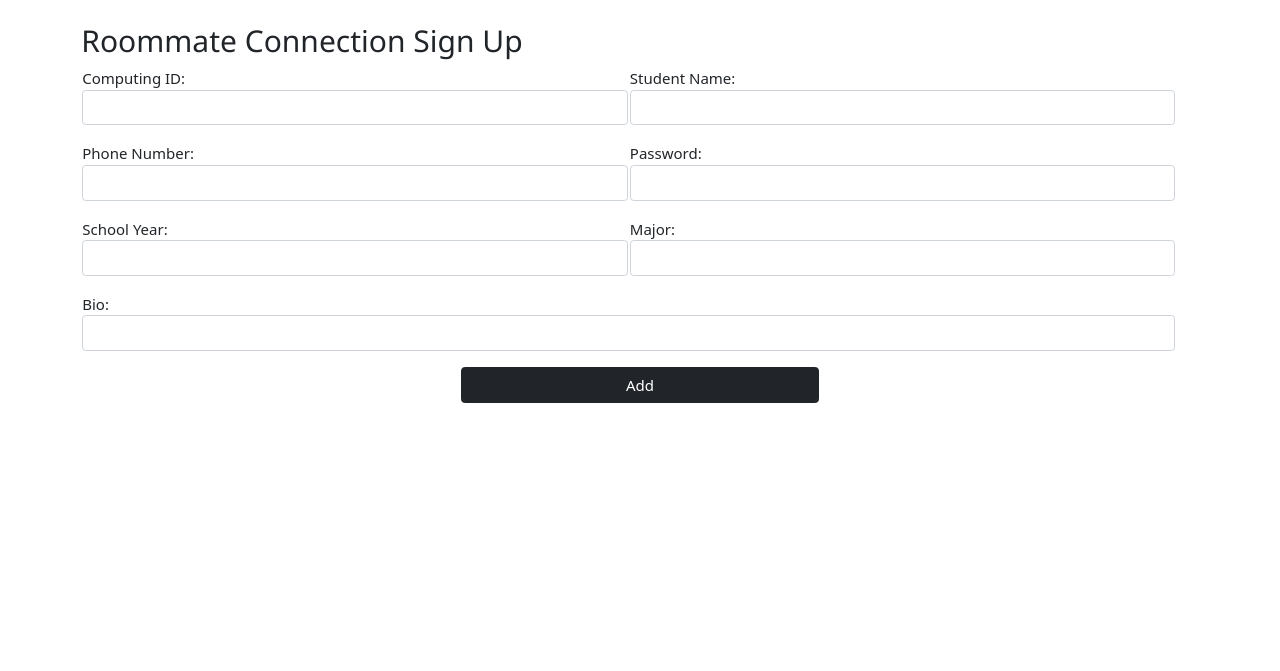
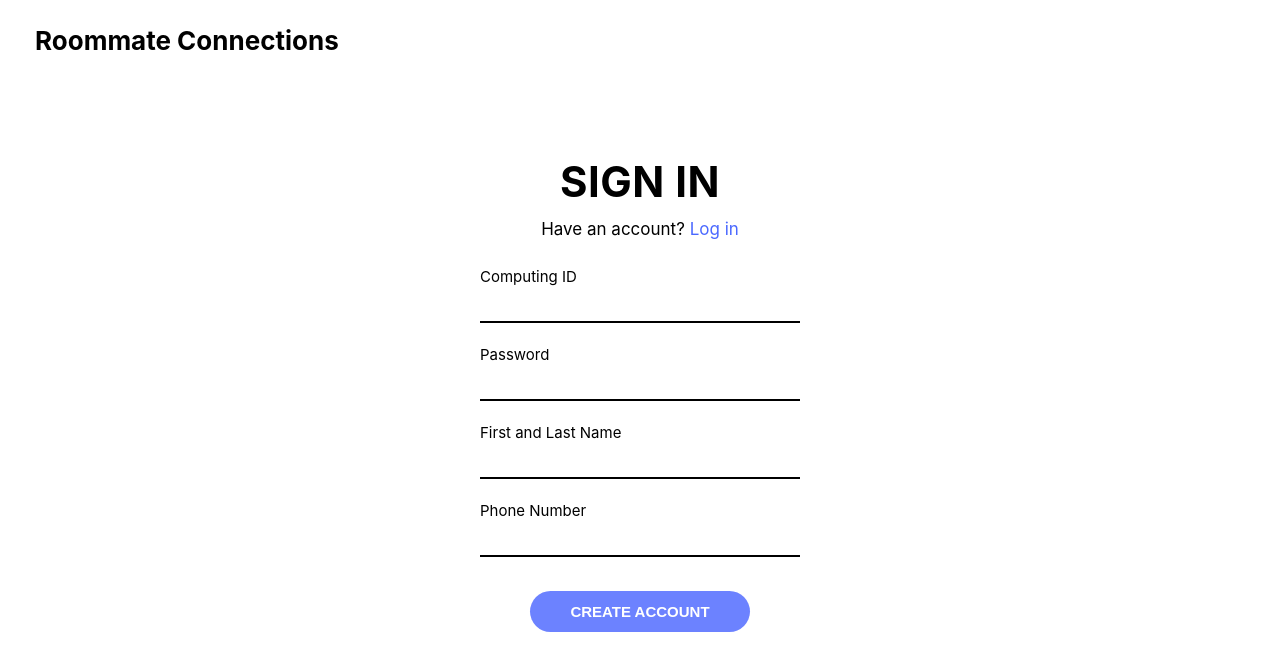
Before and after one commit to tugu-baterdene/database_project, a PHP site: page /sign_up.php in a window 1280 px wide. Shown: the top 671 px of the page. Run offline with PHP 8.4, Linux system fonts and the light colour scheme.

Commit message:
created design for sign up page

```diff
--- a/sign_up-db.php
+++ b/sign_up-db.php
@@ -1,24 +1,18 @@
 <?php
-function addUsers($comp_id, $stu_name, $phone_number, $passwd, $school_year, $major, $bio)
+function addUsers($comp_id, $stu_name, $phone_number, $passwd)
 {
 	global $db;
 	$query = "INSERT INTO users
           SET comp_id = :comp_id,
               stu_name = :stu_name,
               phone_number = :phone_number,
-              passwd = :passwd,
-              school_year = :school_year,
-              major = :major,
-              bio = :bio";
+              passwd = :passwd";
 	try {
 		$statement = $db->prepare($query);
         $statement->bindValue(':comp_id', $comp_id);
         $statement->bindValue(':stu_name', $stu_name);
         $statement->bindValue(':phone_number', $phone_number);
         $statement->bindValue(':passwd', $passwd);
-        $statement->bindValue(':school_year', $school_year);
-        $statement->bindValue(':major', $major);
-        $statement->bindValue(':bio', $bio);
         $statement->execute();
         $statement->closeCursor();
 	}
@@ -28,7 +22,6 @@ function addUsers($comp_id, $stu_name, $phone_number, $passwd, $school_year, $ma
 	catch (Exception $e) {
 		echo $e->getMessage();
 	}
-
 }
 
 function getAllUsers()
--- a/sign_up.css
+++ b/sign_up.css
@@ -1,46 +1,98 @@
-.disabled { background-color: lightgray; color:silver; border-radius: 4px; padding: 4px 10px 4px 10px; }
-.enabled { background-color: black; color:white; border-radius: 4px; padding: 4px 10px 4px 10px; }
-
-.smallbr { font-size:15%; display: block;}
-
-.msg { color:crimson; font-style:italic; }
-.cofm-msg { color:darkgreen; font-style:italic; }
-
-.need-attention { border: 1px solid crimson; }
-
 body {
-  min-height: 100vh;
-  display: flex;
-  flex-direction: column;
+    margin: 0;
+    padding: 0;
+    background: white;
+    font-family: -apple-system, BlinkMacSystemFont, "Segoe UI", Roboto, sans-serif;
+    color: #000;
 }
 
-html,
-body {
-  height: 100%;
+/* HEADER TOP LEFT */
+.header {
+    font-size: 26px;          /* medium size */
+    font-weight: 700;
+    padding: 25px 35px;       /* medium padding */
 }
 
-footer {
-  position: absolute;
-  bottom: 0;
-  width: 100%;
-  height: 6.5rem;            /* Footer height */
-  /* font-size: 90%; */
+/* SIGN IN WRAPPER */
+.signin-wrapper {
+    text-align: center;
+    margin-top: 75px;         /* medium top margin */
 }
 
-#page-container {
-  position: relative;  /* absolute;  */
-  min-height: 100vh;
-  width: 100%;
+/* SIGN IN title */
+.signin-title {
+    font-size: 42px;          /* between large and small */
+    font-weight: 700;
+    margin: 0 0 12px 0;
+    letter-spacing: 0.5px;
 }
 
-#content-wrap {
-  padding-bottom: 6.5rem;    /* Footer height */
+/* login line */
+.login-line {
+    font-size: 17px;          /* medium size */
+    margin-top: 12px;
+    margin-bottom: 28px;      /* medium gap */
 }
 
-.cropped-img {
-  width: 200px; /* width of container */
-  height: 2px; /* height of container */
-  border: 1px solid black;
-  object-fit: cover;
-  object-position: 100% 50%;
+.login-line a {
+    color: #4a68ff;
+    text-decoration: none;
 }
+
+/* Form container */
+.signin-form {
+    width: 85%;               /* slightly wider than very small version */
+    max-width: 320px;         /* medium max width */
+    margin: 0 auto;
+    text-align: left;
+}
+
+/* Labels */
+.signin-form label {
+    font-size: 15px;          /* medium label font */
+    margin-bottom: 4px;
+    display: block;
+}
+
+/* Inputs */
+.signin-form input[type="text"],
+.signin-form input[type="password"] {
+    width: 100%;
+    border: none;
+    border-bottom: 2px solid black;
+    font-size: 15px;          /* medium text size */
+    padding: 7px 0;           /* medium padding */
+    margin-bottom: 22px;      /* medium spacing */
+    outline: none;
+}
+
+.signin-form input:focus {
+    border-bottom: 2px solid #4a68ff;
+}
+
+/* Button container */
+.signin-button {
+    width: 100%;
+    text-align: center;
+    margin-top: 12px;         /* medium margin */
+}
+
+/* Submit button */
+.signin-button input[type="submit"] {
+    width: 70%;               /* medium width */
+    max-width: 220px;         /* medium max width */
+    padding: 12px;            /* medium padding */
+    background-color: #6c82ff;
+    color: white;
+    font-weight: 600;
+    font-size: 15px;          /* medium font */
+    border: none;
+    border-radius: 22px;      /* medium radius */
+    cursor: pointer;
+    display: block;
+    margin: 0 auto;           /* center button */
+}
+
+.signin-button input[type="submit"]:hover {
+    background-color: #5566cc;
+}
--- a/sign_up.php
+++ b/sign_up.php
@@ -19,111 +19,42 @@ if ($_SERVER['REQUEST_METHOD'] == 'POST')
 <!DOCTYPE html>
 <html>
 <head>
-  <meta charset="utf-8">
-  <meta http-equiv="X-UA-Compatible" content="IE=edge">
-  <meta name="viewport" content="width=device-width, initial-scale=1">
-  <meta name="author" content="Upsorn Praphamontripong">
-  <meta name="description" content="Maintenance request form, a small/toy web app for ISP homework assignment, used by CS 3250 (Software Testing)">
-  <meta name="keywords" content="CS 3250, Upsorn, Praphamontripong, Software Testing">
-  <link rel="icon" href="https://www.cs.virginia.edu/~up3f/cs3250/images/st-icon.png" type="image/png" />
-
-  <title>Maintenance Services</title>
-  <link rel="stylesheet" href="https://www.w3schools.com/w3css/4/w3.css">
-  <link href="https://cdn.jsdelivr.net/npm/bootstrap@5.1.3/dist/css/bootstrap.min.css" rel="stylesheet" integrity="sha384-1BmE4kWBq78iYhFldvKuhfTAU6auU8tT94WrHftjDbrCEXSU1oBoqyl2QvZ6jIW3" crossorigin="anonymous">
-  <link rel="stylesheet" href="maintenance-system.css">
+    <meta charset="UTF-8">
+    <title>Roommate Connections – Sign In</title>
+    <link rel="stylesheet" href="sign_up.css">
 </head>
 
 <body>
-<div class="container">
-  <div class="row g-3 mt-2">
-    <div class="col">
-      <h2>Roommate Connection Sign Up</h2>
-    </div>
-  </div>
+  <div class="header">Roommate Connections</div>
 
-  <form method="post" action="<?php echo $_SERVER['PHP_SELF'] ?>" onsubmit="return validateInput()">
-    <table style="width:98%">
-      <tr>
-        <td width="50%">
-          <div class='mb-3'>
-            Computing ID:
-            <input type='text' class='form-control'
-                   id='comp_id' name='comp_id'
-				   />
-          </div>
-        </td>
-        <td>
-          <div class='mb-3'>
-            Student Name:
-            <input type='text' class='form-control' id='stu_name' name='stu_name'
-                   value="<?php if ($request_to_update !=null) echo $request_to_update['stu_name']; ?>" />
-          </div>
-        </td>
-      </tr>
+  <div class="signin-wrapper">
+		<h1 class="signin-title">SIGN IN</h1>
+		<p class="login-line"> Have an account?
+			<a href="login.php">Log in</a>
+		</p>
 
-	  <tr>
-        <td width="50%">
-          <div class='mb-3'>
-            Phone Number:
-            <input type='text' class='form-control' id='phone_number' name='phone_number'
-                   value="<?php if ($request_to_update !=null) echo $request_to_update['phone_number']; ?>" />
-          </div>
-        </td>
-        <td>
-          <div class='mb-3'>
-            Password:
-            <input type='text' class='form-control' id='passwd' name='passwd'
-                   value="<?php if ($request_to_update !=null) echo $request_to_update['passwd']; ?>" />
-          </div>
-        </td>
-      </tr>
-	  <tr>
-        <td width="50%">
-          <div class='mb-3'>
-            School Year:
-            <input type='text' class='form-control' id='school_year' name='school_year'
-                   value="<?php if ($request_to_update !=null) echo $request_to_update['school_year']; ?>" />
-          </div>
-        </td>
-        <td>
-          <div class='mb-3'>
-            Major:
-            <input type='text' class='form-control' id='major' name='major'
-                   value="<?php if ($request_to_update !=null) echo $request_to_update['major']; ?>" />
-          </div>
-        </td>
-      </tr>
-	  <tr>
-        <td colspan=2>
-          <div class="mb-3">
-            Bio:
-            <input type='text' class='form-control' id='bio' name='bio'
-                   value="<?php if ($request_to_update !=null) echo $request_to_update['bio']; ?>" />
-        </div>
-        </td>
-	  </tr>
-    </table>
+  		<form method="post" class="signin-form" action="<?php echo $_SERVER['PHP_SELF'] ?>" onsubmit="return validateInput()">
 
-    <div class="row g-3 mx-auto">
-      <div class="col-4 d-grid mx-auto">
-      <input type="submit" value="Add" id="addBtn" name="addBtn" class="btn btn-dark"
-           title="Add a User" />
-      </div>
-    </div>
-    <div>
-  </div>
+			<label>Computing ID</label>
+			<input type='text'
+				id='comp_id' name='comp_id' required/>
 
+			<label>Password</label>
+			<input type='password' class='form-control' id='passwd' name='passwd'
+				value="<?php if ($request_to_update !=null) echo $request_to_update['passwd']; ?>" />
 
-  </form>
+			<label>First and Last Name</label>
+			<input type='text' class='form-control' id='stu_name' name='stu_name'
+				value="<?php if ($request_to_update !=null) echo $request_to_update['stu_name']; ?>" />
 
-</div>
+			<label>Phone Number</label>
+			<input type='text' class='form-control' id='phone_number' name='phone_number'
+				value="<?php if ($request_to_update !=null) echo $request_to_update['phone_number']; ?>" />
 
-<br/><br/>
-
-<?php // include('footer.html') ?>
-
-<!-- <script src='maintenance-system.js'></script> -->
-<script src="https://cdn.jsdelivr.net/npm/bootstrap@5.1.3/dist/js/bootstrap.bundle.min.js" integrity="sha384-ka7Sk0Gln4gmtz2MlQnikT1wXgYsOg+OMhuP+IlRH9sENBO0LRn5q+8nbTov4+1p" crossorigin="anonymous"></script>
-
+			<div class="signin-button">
+				<input type="submit" value="CREATE ACCOUNT" id="addBtn" name="addBtn" title="Add a User" />
+			</div>
+		</form>
+	</div>
 </body>
 </html>
```
